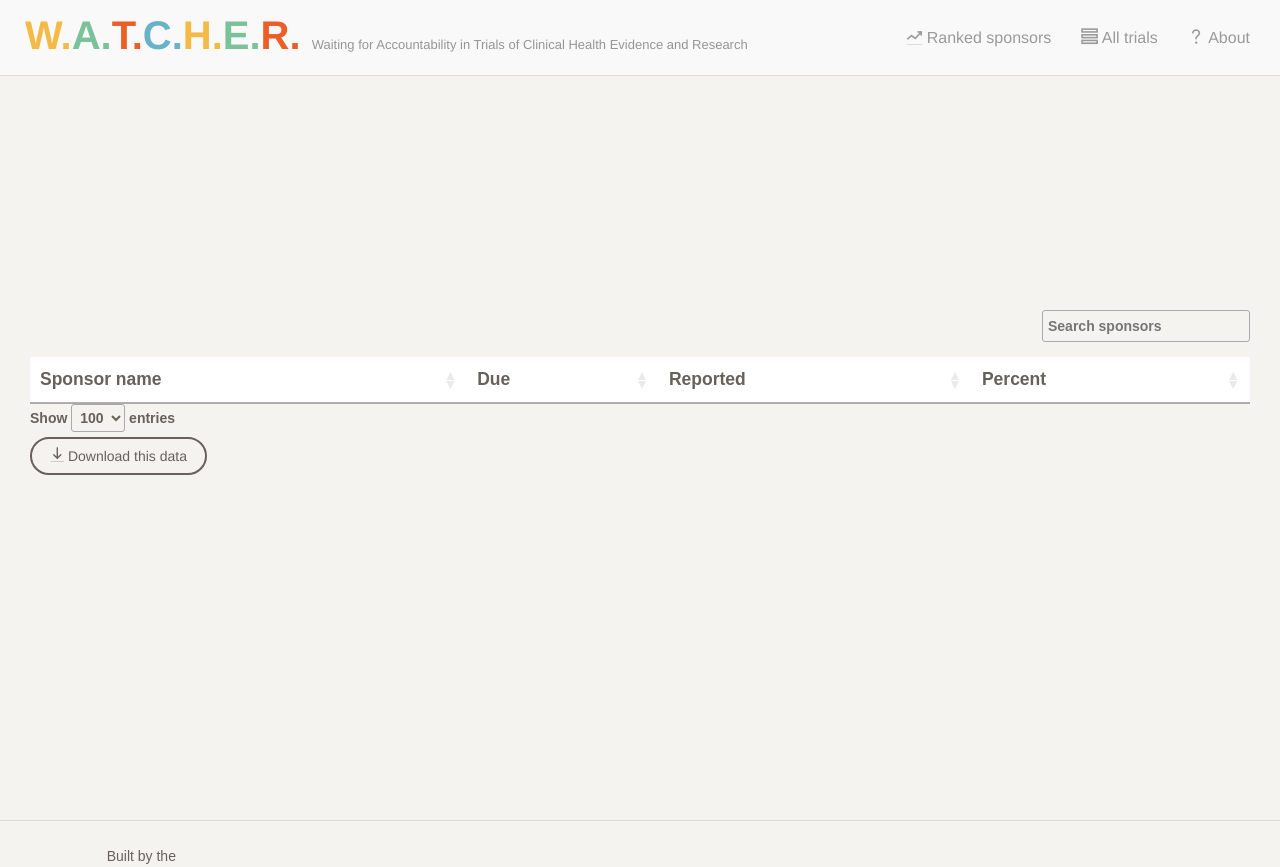
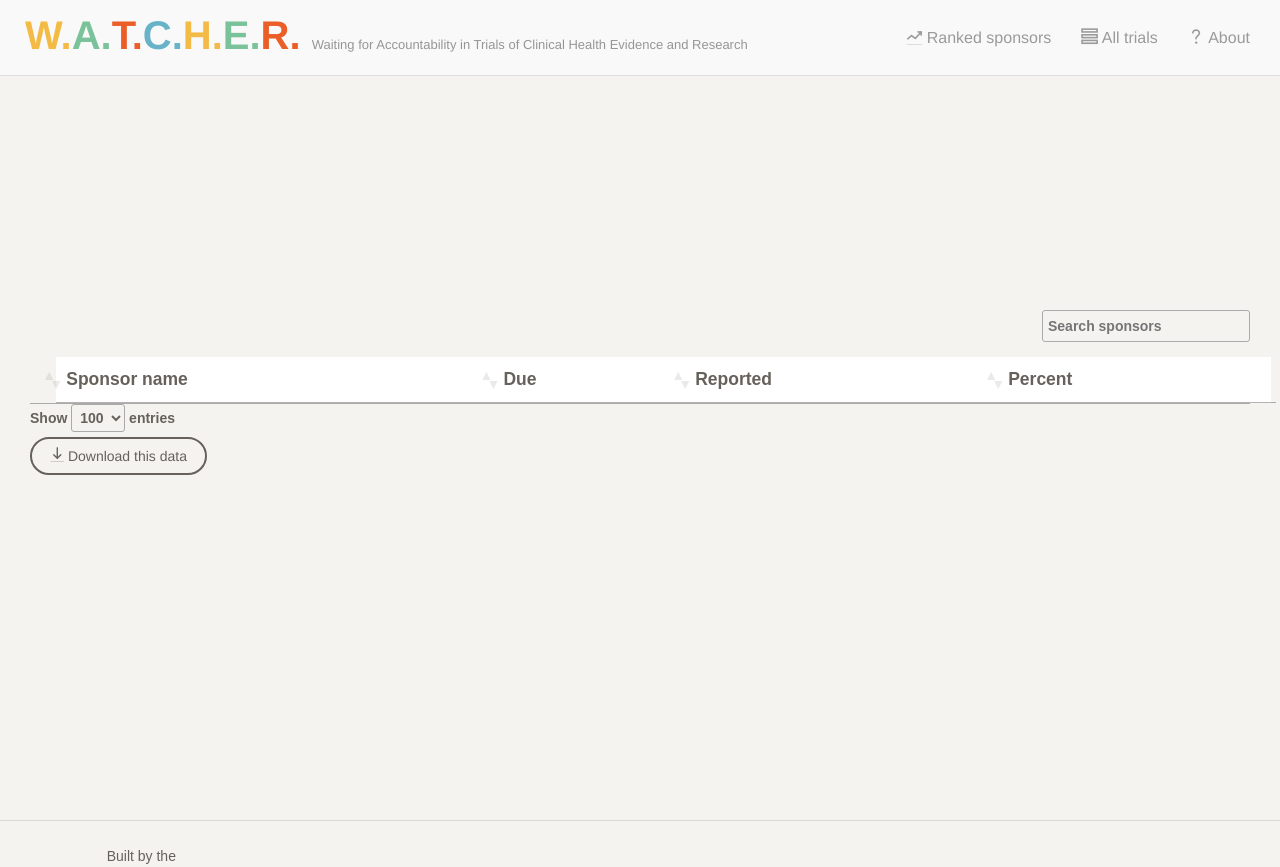
Before and after one commit to ebmdatalab/clinicaltrials-act-tracker, a Django app: template clinicaltrials/templates/index.html in a window 1280 px wide. Run offline with Django 3.2, Linux system fonts and the light colour scheme; the template is opened without the code that fills it, so the values that code supplies are empty; some libraries are stand-ins or nearby versions; some web fonts are replaced.

Commit message:
Align sorting arrows to left of col header

```diff
--- a/clinicaltrials/static/css/paper-dashboard.css
+++ b/clinicaltrials/static/css/paper-dashboard.css
@@ -2679,3 +2679,33 @@ table thead tr {
   margin-top: 5px;
   font-weight: 400;
 }
+
+
+/* Align datatable sorting arrows to left of column heading text */
+table.dataTable thead th.sorting:before,
+table.dataTable thead th.sorting_asc:before,
+table.dataTable thead th.sorting_asc_disabled:before,
+table.dataTable thead th.sorting_desc:before,
+table.dataTable thead th.sorting_desc_disabled:before
+ {
+   left: -1em;
+ }
+
+table.dataTable thead th.sorting:after,
+table.dataTable thead th.sorting_asc:after,
+table.dataTable thead th.sorting_asc_disabled:after,
+table.dataTable thead th.sorting_desc:after,
+table.dataTable thead th.sorting_desc_disabled:after
+ {
+   left: -0.5em;
+
+ }
+
+
+table.dataTable thead>tr>th.sorting_asc, table.dataTable thead>tr>th.sorting_desc, table.dataTable thead>tr>th.sorting, table.dataTable thead>tr>td.sorting_asc, table.dataTable thead>tr>td.sorting_desc, table.dataTable thead>tr>td.sorting {
+  left: 1.5em;
+}
+
+.table-striped > thead > tr > th, .table-striped > tbody > tr > th, .table-striped > tfoot > tr > th, .table-striped > thead > tr > td, .table-striped > tbody > tr > td, .table-striped > tfoot > tr > td {
+  padding-right: 40px;
+}
```
